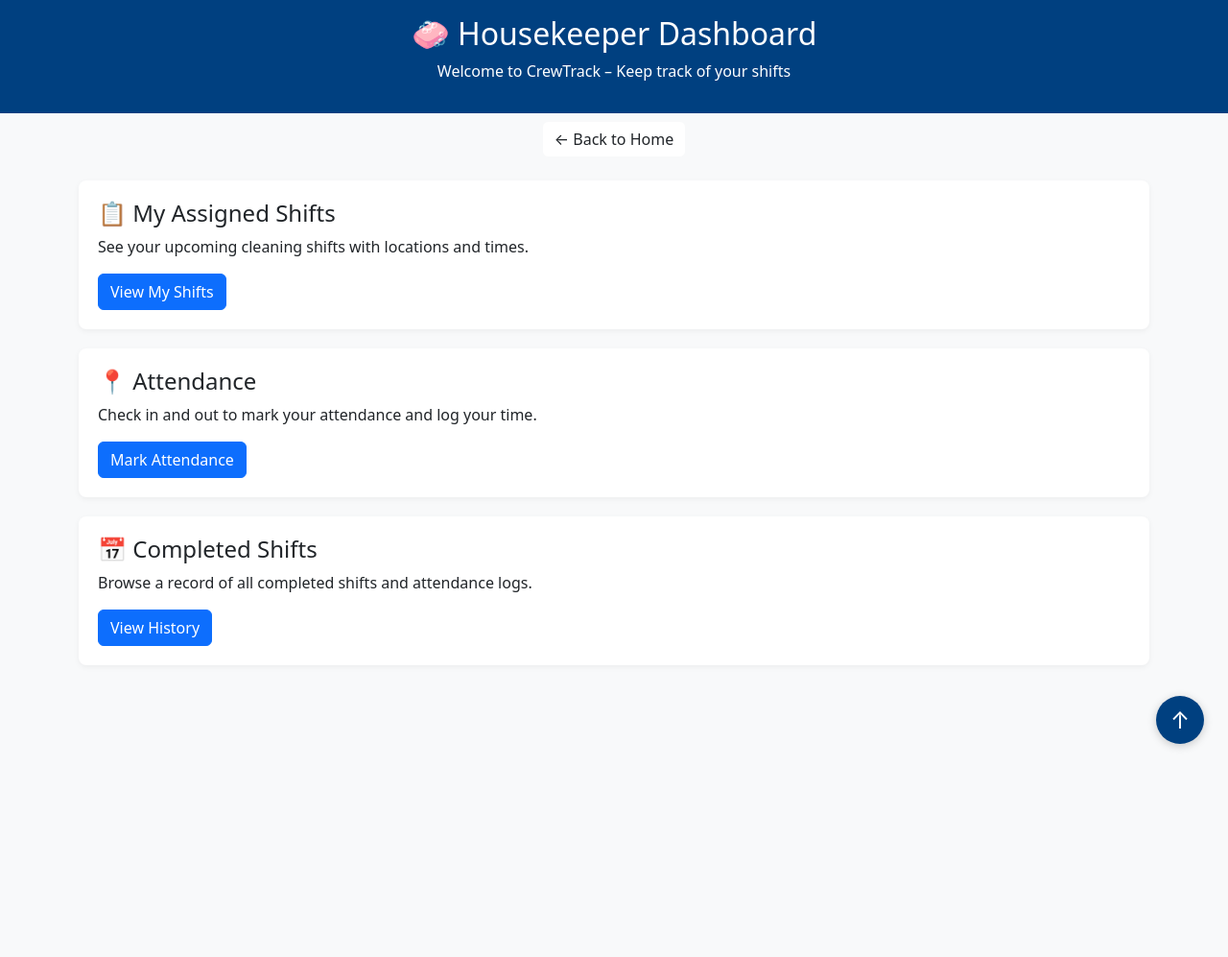
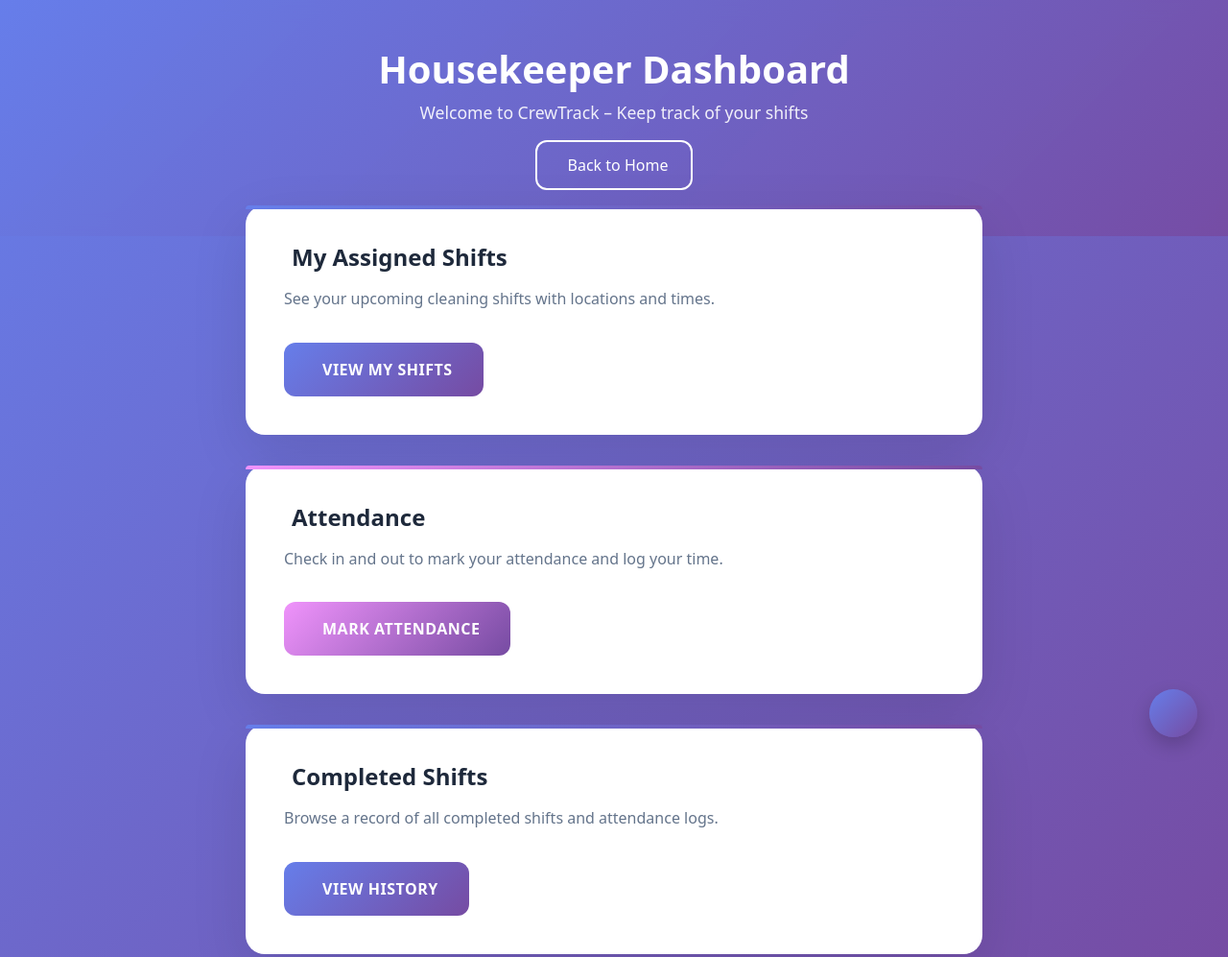
Before and after one commit to D0nell/crewtrack-system, a plain HTML site: page housekeeper-dashboard.html in a window 1280 px wide. Shown: the top 997 px of the page at 96% size. Before the commit the page ends 800 px from the top, so only its background shows below. Drawn offline with nearby package versions, Linux system fonts and the light colour scheme.

Commit message:
Styled housekeeper dashboard with updated design

```diff
--- a/housekeeper-dashboard.html
+++ b/housekeeper-dashboard.html
@@ -5,88 +5,67 @@
   <meta name="viewport" content="width=device-width, initial-scale=1.0" />
   <title>Housekeeper Dashboard | CrewTrack</title>
   <link href="https://cdn.jsdelivr.net/npm/bootstrap@5.3.0/dist/css/bootstrap.min.css" rel="stylesheet" />
+
   <style>
-    body {
-      background: #f8f9fa;
-    }
-    .dashboard-header {
-      background-color: #004080;
-      color: white;
-      padding: 1rem 0;
-    }
-    .section-card {
-      background: white;
-      border-radius: 8px;
-      padding: 20px;
-      margin-bottom: 20px;
-      box-shadow: 0 2px 6px rgba(0, 0, 0, 0.05);
-      transition: transform 0.3s ease;
-    }
-    .section-card:hover {
-      transform: translateY(-4px);
-    }
-    .fab {
-      position: fixed;
-      bottom: 25px;
-      right: 25px;
-      background-color: #004080;
-      color: white;
-      border: none;
-      border-radius: 50%;
-      width: 50px;
-      height: 50px;
-      font-size: 24px;
-      box-shadow: 0 2px 10px rgba(0, 0, 0, 0.2);
-      cursor: pointer;
-      z-index: 999;
-    }
-    .fab:hover {
-      background-color: #003366;
-    }
+    body { background: linear-gradient(135deg, #667eea, #764ba2); font-family: system-ui; color: #1e293b; min-height: 100vh; margin: 0; }
+    .header { background: linear-gradient(135deg, rgba(102, 126, 234, 0.9), rgba(118, 75, 162, 0.9)); color: white; padding: 3rem 1rem; text-align: center; backdrop-filter: blur(10px); }
+    .header h2 { font-weight: 600; font-size: 2.5rem; margin-bottom: 0.5rem; }
+    .header p { font-size: 1.1rem; opacity: 0.9; margin-bottom: 1rem; }
+    .container { max-width: 800px; margin: -2rem auto 2rem; padding: 0 1rem; }
+    .section-card { background: white; border-radius: 20px; padding: 2.5rem; margin-bottom: 2rem; box-shadow: 0 20px 60px rgba(0, 0, 0, 0.1); transition: transform 0.3s ease; position: relative; }
+    .section-card::before { content: ''; position: absolute; top: 0; left: 0; right: 0; height: 4px; background: linear-gradient(135deg, #667eea, #764ba2); border-radius: 20px 20px 0 0; }
+    .section-card:hover { transform: translateY(-5px); box-shadow: 0 25px 80px rgba(0, 0, 0, 0.15); }
+    .section-card:nth-child(even)::before { background: linear-gradient(135deg, #f093fb, #764ba2); }
+    .section-card h4 { font-weight: 600; font-size: 1.5rem; color: #1e293b; margin-bottom: 1rem; display: flex; align-items: center; gap: 0.5rem; }
+    .section-card h4 i { font-size: 1.75rem; }
+    .section-card p { color: #64748b; font-size: 1rem; margin-bottom: 2rem; line-height: 1.6; }
+    .btn-action { font-weight: 600; padding: 1rem 2rem; border-radius: 12px; border: none; color: white; transition: all 0.3s ease; min-width: 160px; text-transform: uppercase; letter-spacing: 0.5px; cursor: pointer; text-decoration: none; display: inline-flex; align-items: center; justify-content: center; gap: 0.5rem; background: linear-gradient(135deg, #667eea, #764ba2); }
+    .btn-action:hover { transform: translateY(-2px); box-shadow: 0 10px 25px rgba(0, 0, 0, 0.2); color: white; text-decoration: none; }
+    .section-card:nth-child(even) .btn-action { background: linear-gradient(135deg, #f093fb, #764ba2); }
+    .btn-back { color: white; text-decoration: none; padding: 0.75rem 1.5rem; border: 2px solid white; border-radius: 12px; transition: all 0.3s ease; display: inline-flex; align-items: center; gap: 0.5rem; font-weight: 500; }
+    .btn-back:hover { background: white; color: #667eea; text-decoration: none; }
+    .fab { position: fixed; bottom: 2rem; right: 2rem; background: linear-gradient(135deg, #667eea, #764ba2); color: white; border: none; border-radius: 50%; width: 50px; height: 50px; font-size: 1.2rem; box-shadow: 0 8px 20px rgba(0, 0, 0, 0.2); cursor: pointer; z-index: 999; transition: all 0.3s ease; }
+    .fab:hover { transform: translateY(-3px); box-shadow: 0 12px 30px rgba(0, 0, 0, 0.3); }
+    @media (max-width: 768px) { .header h2 { font-size: 2rem; } .section-card { padding: 2rem 1.5rem; margin: 1rem; } .container { padding: 0 0.5rem; } }
   </style>
 </head>
 <body>
-
-  <!-- Header -->
-  <div class="dashboard-header text-center">
-    <h2>🧼 Housekeeper Dashboard</h2>
+  <div class="header">
+    <h2><i class="bi bi-house-heart"></i> Housekeeper Dashboard</h2>
     <p>Welcome to CrewTrack – Keep track of your shifts</p>
+    <a href="index.html" class="btn-back"><i class="bi bi-arrow-left"></i> Back to Home</a>
   </div>
-
-  <div class="text-center mt-2">
-    <a href="index.html" class="btn btn-outline-light bg-white text-dark">&larr; Back to Home</a>
+  <div class="container">
+    <div class="section-card">
+      <h4><i class="bi bi-calendar-check" style="color: #667eea;"></i> My Assigned Shifts</h4>
+      <p>See your upcoming cleaning shifts with locations and times.</p>
+      <a href="myshifts.html" class="btn-action"><i class="bi bi-eye"></i> View My Shifts</a>
+    </div>
+    <div class="section-card">
+      <h4><i class="bi bi-geo-alt" style="color: #764ba2;"></i> Attendance</h4>
+      <p>Check in and out to mark your attendance and log your time.</p>
+      <a href="attendance.html" class="btn-action"><i class="bi bi-clock"></i> Mark Attendance</a>
+    </div>
+    <div class="section-card">
+      <h4><i class="bi bi-journal-check" style="color: #667eea;"></i> Completed Shifts</h4>
+      <p>Browse a record of all completed shifts and attendance logs.</p>
+      <a href="history.html" class="btn-action"><i class="bi bi-archive"></i> View History</a>
+    </div>
   </div>
-
-  <!-- Content -->
-  <div class="container mt-4">
-
-    <!-- My Shifts -->
-    <div class="section-card">
-      <h4>📋 My Assigned Shifts</h4>
-      <p>See your upcoming cleaning shifts with locations and times.</p>
-      <a href="myshifts.html" class="btn btn-primary">View My Shifts</a>
-
-    </div>
-
-    <!-- Attendance -->
-    <div class="section-card">
-      <h4>📍 Attendance</h4>
-      <p>Check in and out to mark your attendance and log your time.</p>
-      <a href="attendance.html" class="btn btn-primary">Mark Attendance</a>
-    </div>
-
-    <!-- Shift History -->
-    <div class="section-card">
-      <h4>📅 Completed Shifts</h4>
-      <p>Browse a record of all completed shifts and attendance logs.</p>
-      <a href="history.html" class="btn btn-primary">View History</a>
-    </div>
-
-  </div>
-
-  <!-- Scroll-to-top Button -->
-  <button class="fab" onclick="window.scrollTo({ top: 0, behavior: 'smooth' })">↑</button>
-
+  <button class="fab" onclick="window.scrollTo({top:0,behavior:'smooth'})" title="Back to Top"><i class="bi bi-arrow-up"></i></button>
   <script src="https://cdn.jsdelivr.net/npm/bootstrap@5.3.0/dist/js/bootstrap.bundle.min.js"></script>
+  <script>
+    document.addEventListener('DOMContentLoaded', function() {
+      document.querySelectorAll('.section-card').forEach((card, index) => {
+        card.style.opacity = '0';
+        card.style.transform = 'translateY(30px)';
+        setTimeout(() => {
+          card.style.transition = 'all 0.6s ease';
+          card.style.opacity = '1';
+          card.style.transform = 'translateY(0)';
+        }, index * 200);
+      });
+    });
+  </script>
 </body>
 </html>
```
